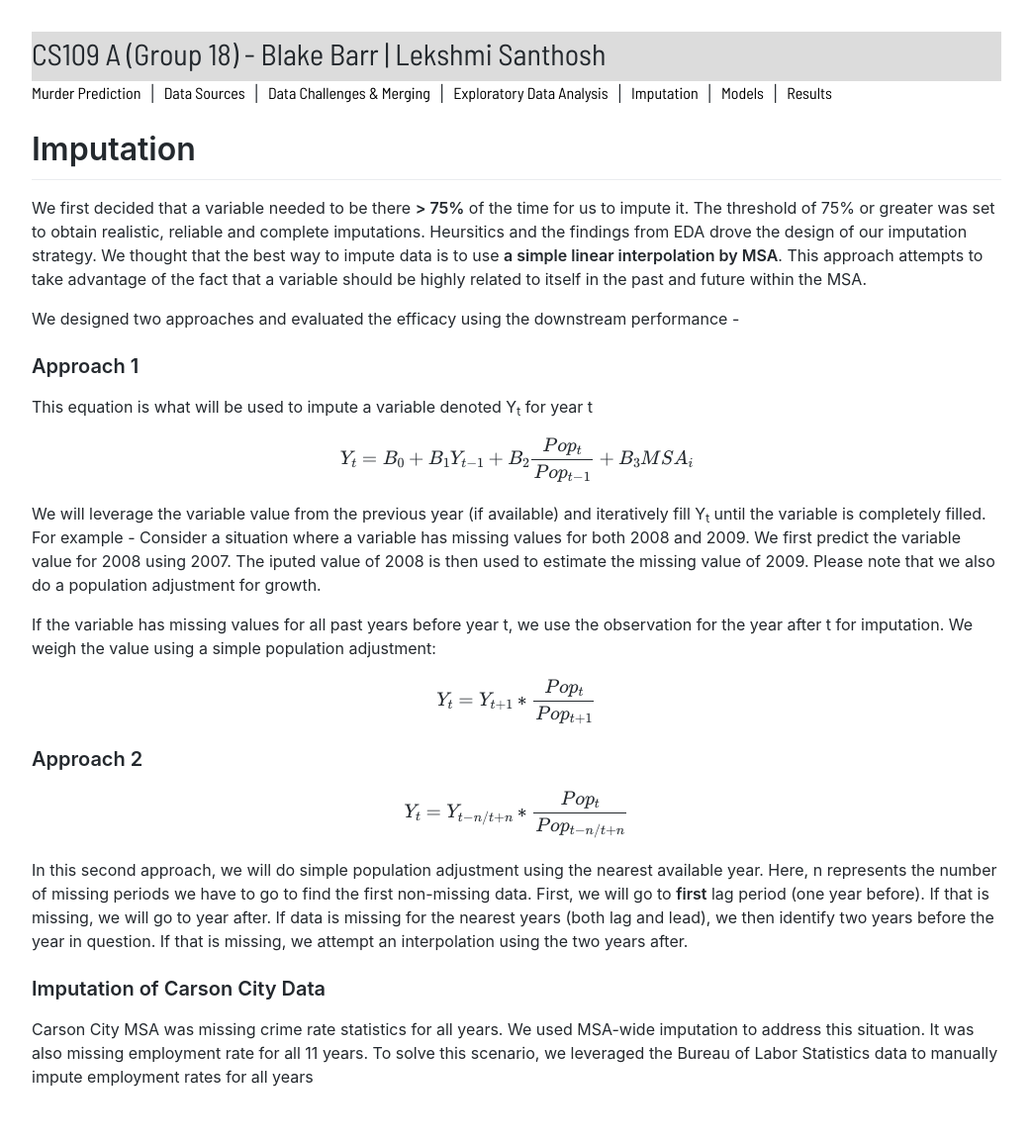
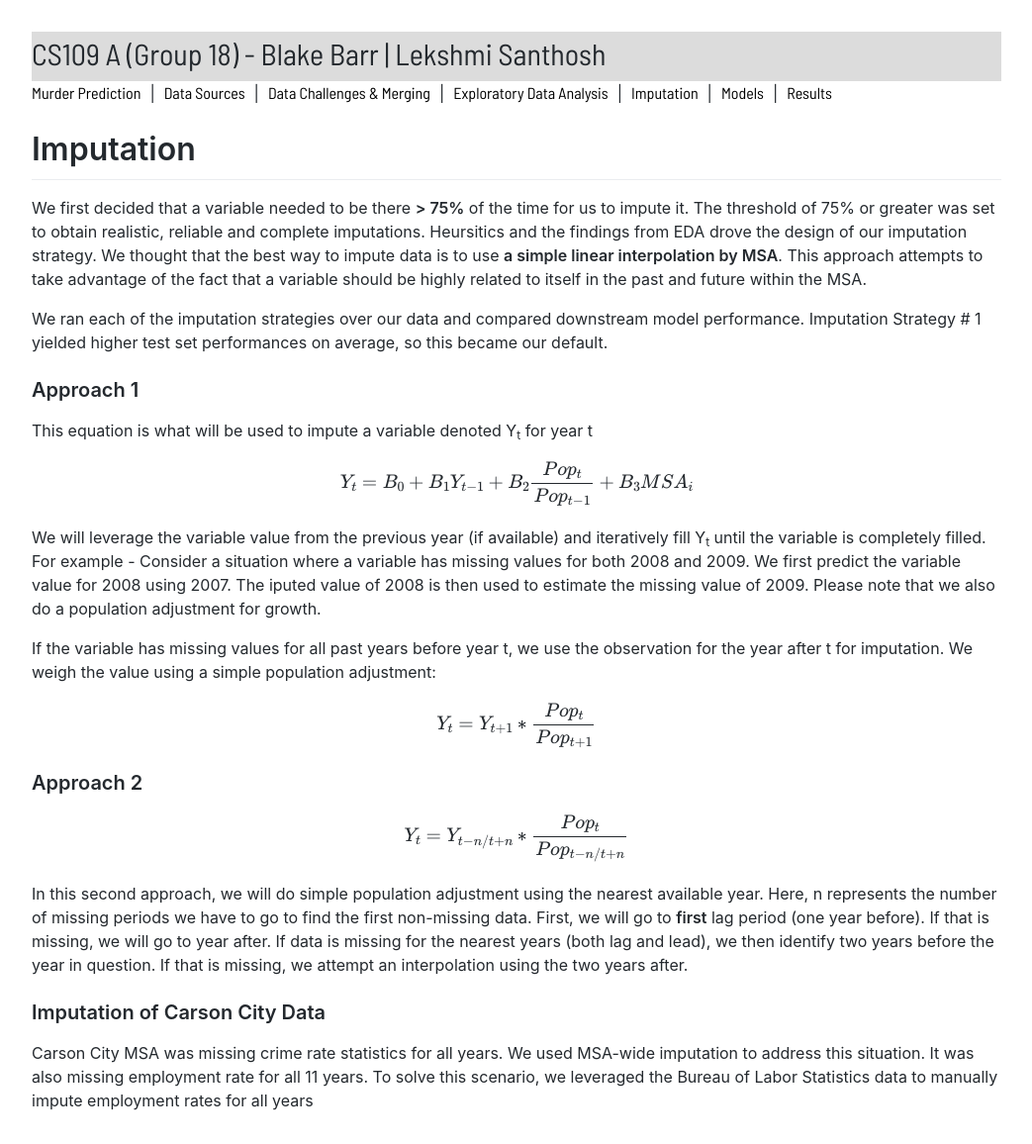
Before and after one commit to cs109group18/project, a Jekyll site: the page built from imputation.md, in a window 1280 px wide. Shown: the whole page at 99% size, without its empty margins (118-1161 px from the left). Built offline with Jekyll 4.4.1, drawn with Linux system fonts in a browser that asks for light colours; our own code applies the rules of GitHub Pages for plain Markdown files; formulas are drawn with MathJax 3; comment, search, counter and statistics services are not loaded; before the commit the page ends 1132 px from its top, so only the background shows below that.

Commit message:
imputation

```diff
--- a/imputation.md
+++ b/imputation.md
@@ -4,7 +4,7 @@ nav_include: 4
 ---
 We first decided that a variable needed to be there **> 75%** of the time for us to impute it. The threshold of 75% or greater was set to obtain realistic, reliable and complete imputations. Heursitics and the findings from EDA drove the design of our imputation strategy. We thought that the best way to impute data is to use **a simple linear interpolation by MSA**. This approach attempts to take advantage of the fact that a variable should be highly related to itself in the past and future within the MSA.
 
-We designed two approaches and evaluated the efficacy using the downstream performance -
+We ran each of the imputation strategies over our data and compared downstream model performance. Imputation Strategy # 1 yielded higher test set performances on average, so this became our default.
 
 ### Approach 1
 
```
